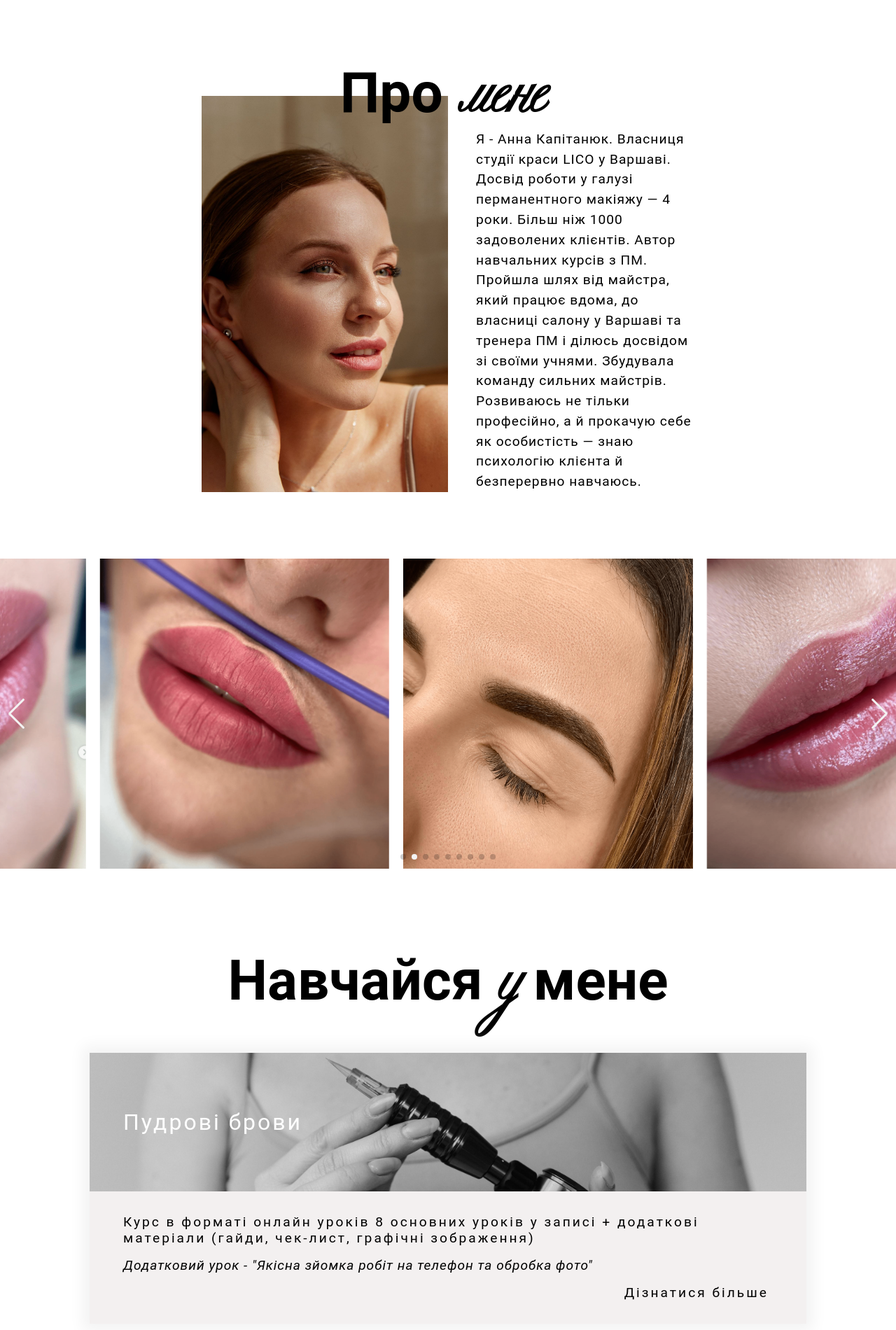
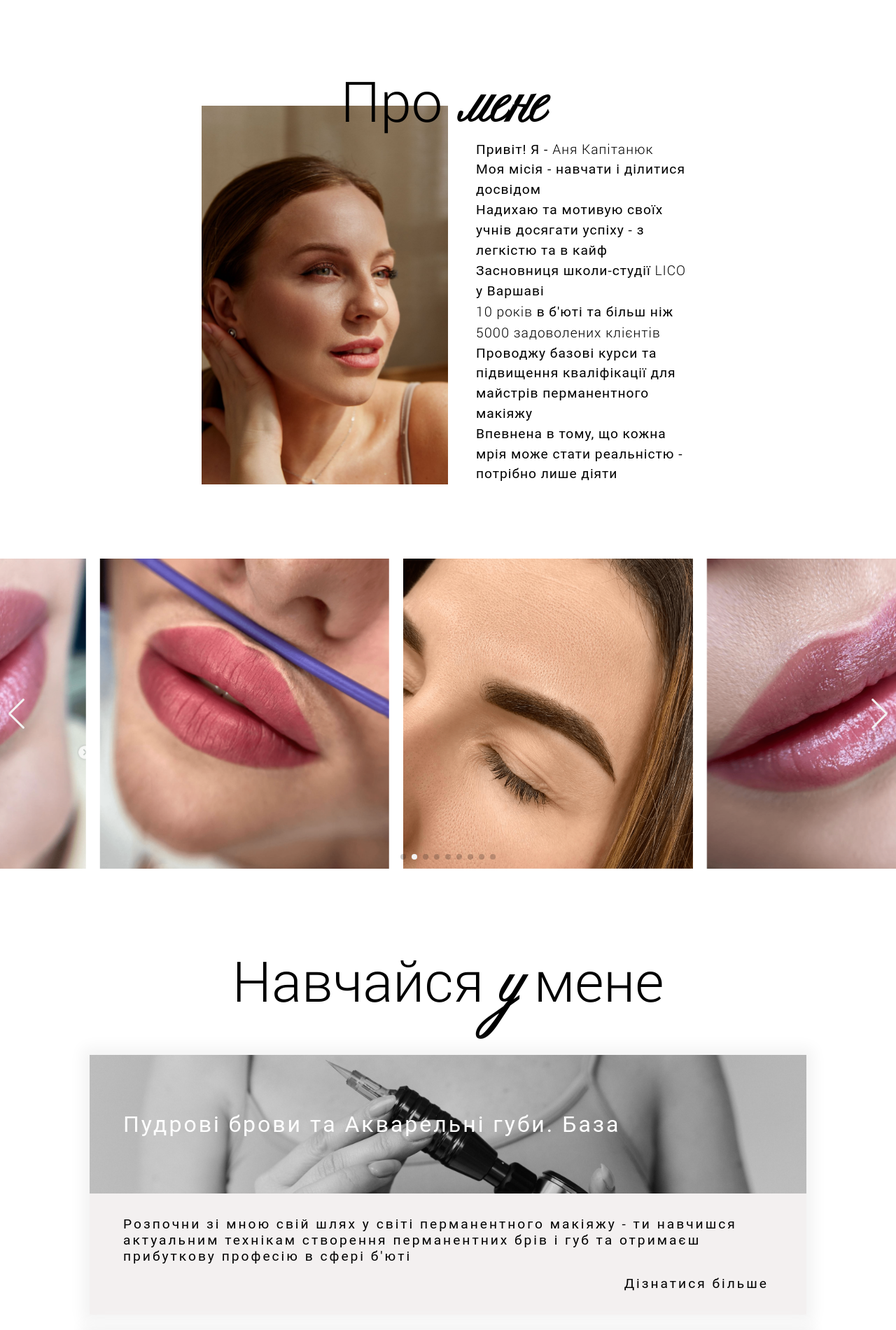
Before and after one commit to kat-mih/ak-portfolio, a React (Vite) app: page / in a window 1280 px wide. Shown: the part 802-2702 px from the top of the page at 70% size. Built offline with nearby package versions, Linux system fonts and the light colour scheme; a web font is replaced by a local one.

Commit message:
about and courses sections changed(content)

```diff
--- a/src/components/Card.css
+++ b/src/components/Card.css
@@ -5,6 +5,7 @@
   letter-spacing: 3px;
   max-width: 1024px;
   transition: all 0.5s;
+  margin-bottom: 1.5rem;
 }
 
 .card__header {
@@ -43,7 +44,7 @@
 
 @media screen and (min-width: 768px) {
   .card:hover {
-    transform: scale(1.05);
+    transform: scale(1.01);
   }
 
   .card__body {
--- a/src/components/Card.jsx
+++ b/src/components/Card.jsx
@@ -2,19 +2,15 @@ import React, { useState } from "react";
 import CardMore from "./CardMore";
 import "./Card.css";
 
-const Card = () => {
+const Card = ({ name, description }) => {
   const [openMore, setOpenMore] = useState(false);
 
   return (
     <>
       <div className="card">
-        <header className="card__header">Пудрові брови</header>
+        <header className="card__header">{name}</header>
         <div className="card__body">
-          Курс в форматі онлайн уроків 8 основних уроків у записі + додаткові
-          матеріали (гайди, чек-лист, графічні зображення) <br />
-          <span>
-            Додатковий урок - "Якісна зйомка робіт на телефон та обробка фото"
-          </span>
+          {description}
           <CardMore open={openMore} />
           <button
             className="card__body-btn"
--- a/src/index.css
+++ b/src/index.css
@@ -18,6 +18,13 @@
   font-family: "roboto";
   src: url("./assets/fonts/Roboto-Thin-webfont.woff") format("woff");
   font-weight: normal;
+  font-style: normal;
+}
+
+@font-face {
+  font-family: "roboto";
+  src: url("./assets/fonts/Roboto-Light-webfont.woff") format("woff");
+  font-weight: bold;
   font-style: normal;
 }
 
--- a/src/sections/About.css
+++ b/src/sections/About.css
@@ -24,6 +24,11 @@
   font-family: var(--font-main);
   letter-spacing: 1px;
   line-height: 1.8rem;
+}
+
+.about__content-text span {
+  display: contents;
+  font-weight: bold;
 }
 
 @media screen and (min-width: 768px) {
--- a/src/sections/About.jsx
+++ b/src/sections/About.jsx
@@ -14,13 +14,18 @@ const About = () => {
           <img src={about} alt="about me" />
         </div>
         <div className="about__content-text">
-          Я - Анна Капітанюк. Власниця студії краси LICO у Варшаві. Досвід
-          роботи у галузі перманентного макіяжу — 4 роки. Більш ніж 1000
-          задоволених клієнтів. Автор навчальних курсів з ПМ. Пройшла шлях від
-          майстра, який працює вдома, до власниці салону у Варшаві та тренера ПМ
-          і ділюсь досвідом зі своїми учнями. Збудувала команду сильних
-          майстрів. Розвиваюсь не тільки професійно, а й прокачую себе як
-          особистість — знаю психологію клієнта й безперервно навчаюсь.
+          Привіт! Я - <span>Аня Капітанюк</span>
+          <br />
+          Моя місія - навчати і ділитися досвідом <br />
+          Надихаю та мотивую своїх учнів досягати успіху - з легкістю та в кайф{" "}
+          <br />
+          Засновниця школи-студії <span>LICO</span> у Варшаві <br />
+          <span>10 років</span> в б'юті та більш ніж{" "}
+          <span>5000 задоволених клієнтів</span> <br />
+          Проводжу базові курси та підвищення кваліфікації для майстрів
+          перманентного макіяжу <br />
+          Впевнена в тому, що кожна мрія може стати реальністю - потрібно лише
+          діяти
         </div>
       </div>
     </div>
--- a/src/sections/Courses.jsx
+++ b/src/sections/Courses.jsx
@@ -3,13 +3,37 @@ import Card from "../components/Card";
 import "./Courses.css";
 
 const Courses = () => {
+  const coursesInfo = [
+    {
+      name: "Пудрові брови та Акварельні губи. База",
+      description:
+        "Розпочни зі мною свій шлях у світі перманентного макіяжу - ти навчишся актуальним технікам створення перманентних брів і губ та отримаєш прибуткову професію в сфері б'юті",
+    },
+    {
+      name: "Пудрові брови, Акварельні губи та Міжвійка. База",
+      description:
+        "Опануєш сучасну авторську методику створення одразу трьох зон - брови, губи та міжвійка. Поринь у навчання на поглибленому базовому курсі  - стань універсальним майстром перманентного макіяжу",
+    },
+    {
+      name: "Курс підвищення кваліфікації",
+      description:
+        "Курс призначений для майстрів, які хочуть поліпшити свої навички, вдосконалити техніку роботи.",
+    },
+  ];
+
   return (
     <div id="courses" className="courses">
       <h2 className="courses__header">
         Hавчайся <span>у</span> мене
       </h2>
       <div className="courses__cards">
-        <Card />
+        {coursesInfo.map((course) => (
+          <Card
+            key={course.name}
+            name={course.name}
+            description={course.description}
+          />
+        ))}
       </div>
     </div>
   );
```
Also changed, not shown: src/assets/fonts/Roboto-Light-webfont.woff (added).
